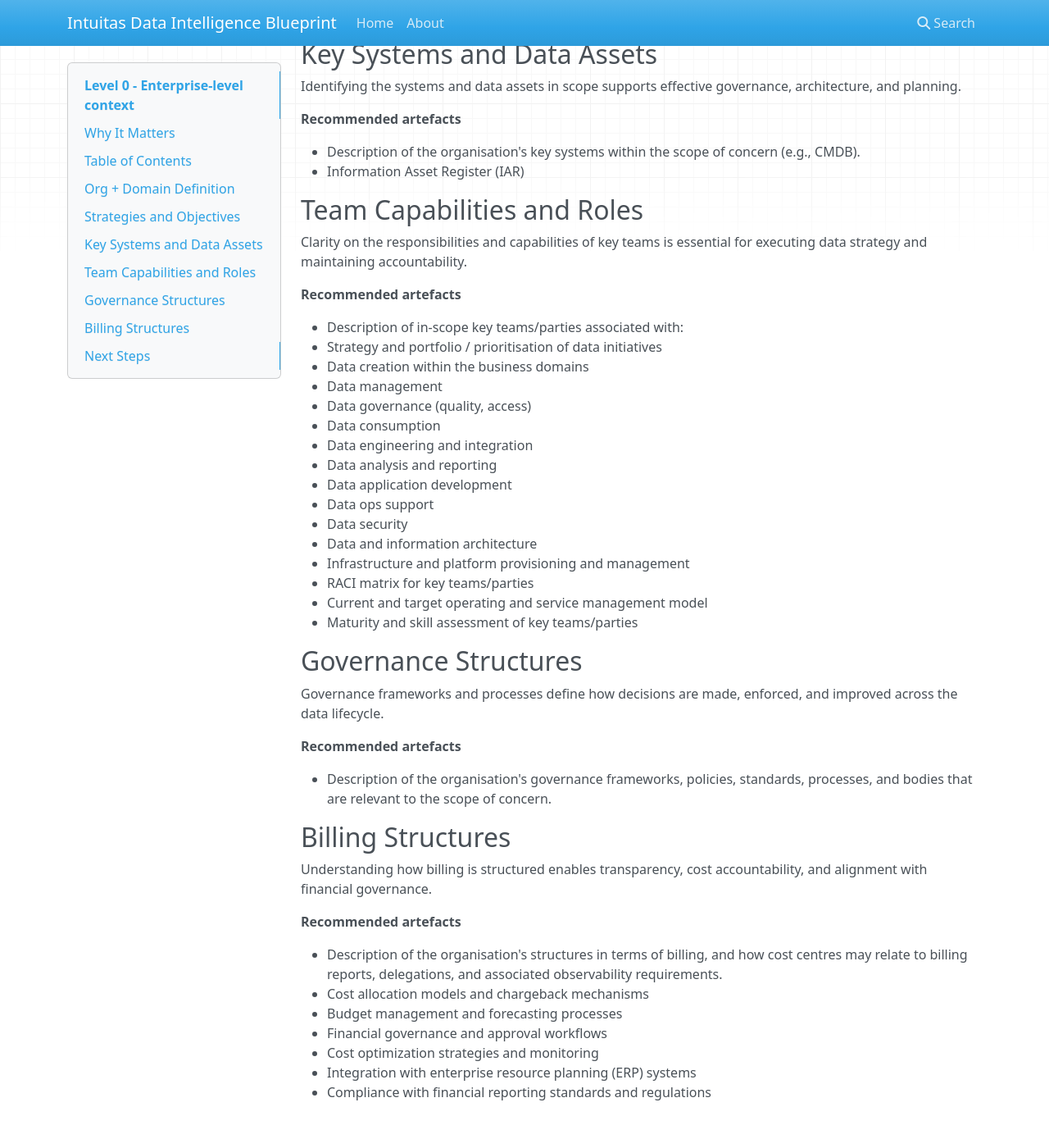
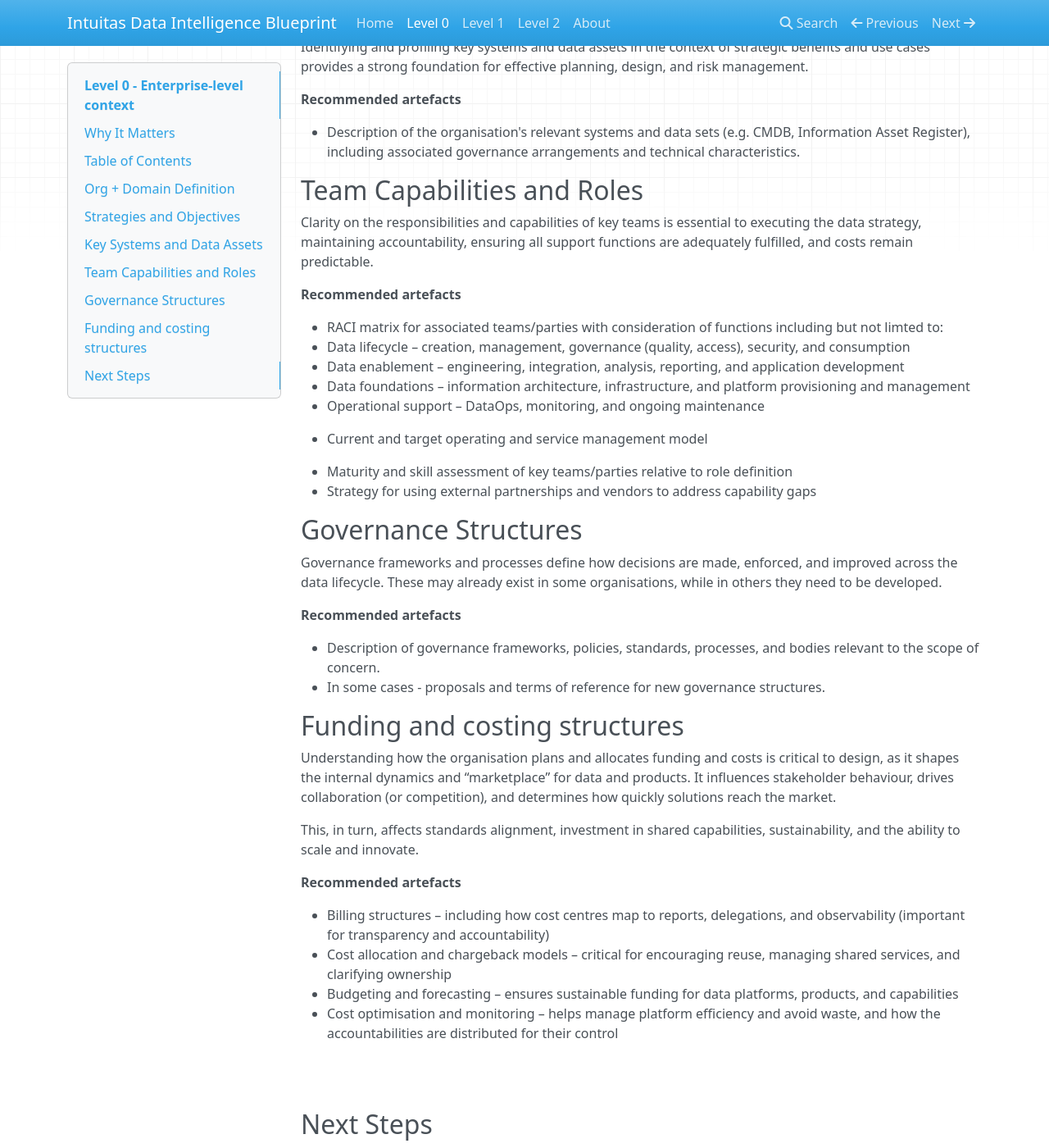
Before and after one commit to bensonchoyintuitas/intuitas_knowledgebase, an MkDocs documentation site: the page built from docs/level_0.md, in a window 1280 px wide and 1400 px high, scrolled down 1839 px. Shown: the whole window at 82% size. Built offline with MkDocs 1.6.1, drawn with Linux system fonts in a browser that asks for light colours; nearby versions of some CDN libraries; some of the changed text lies outside the part shown.

Commit message:
Enhance mkdocs.yml and documentation files by adding navigation links for Levels 0, 1, and 2. Update level_0.md, level_1.md, and level_2.md to improve clarity and consistency in content, including renaming sections and refining descriptions. Adjust build date in index.html to the latest timestamp and ensure search index reflects these changes.

```diff
--- a/docs/level_0.md
+++ b/docs/level_0.md
@@ -18,19 +18,20 @@
 - [Key Systems and Data Assets](#key-systems-and-data-assets)
 - [Team Capabilities and Roles](#team-capabilities-and-roles)
 - [Governance Structures](#governance-structures)
-- [Billing Structures](#billing-structures)
+- [Funding and costing structures](#funding-and-costing-structures)
 
 <br>
 <br>
 
 ## Org + Domain Definition
 
-Understanding the structure of the organisation and its domains is foundational to defining governance, environment and metadata boundaries. While organisations can look to industry patterns and reference architectures for guidance, they are also unique. See [Domain-Centric Design](level_1.md#domain-centric-design) to see further definition.
+Understanding the organisation’s structure and domains is key to setting governance, environment, and metadata boundaries. While industry patterns and reference architectures can guide, each organisation is unique. See [Domain-Centric Design](level_1.md#domain-centric-design) for more.
+
 
 **Recommended artefacts:**
 
-- Description of the organisational boundary and any external organisations that are within the scope of concern.
-- Description of domains and subdomains within the organisation that may have a material bearing on the data governance and data management operating model.
+- Description of the organisational boundary, including any external organisations in scope.
+- Description of domains and subdomains that impact the data governance and management model.
 
 <div align="center">
 
@@ -46,72 +47,60 @@
 
 ## Strategies and Objectives
 
-This section outlines the strategic context in which data, technology, and governance initiatives operate.
+Investing in data initiatives without a clear strategic context risks misalignment and wasted effort. A well-defined strategic context for data, technology, and governance ensures initiatives align with organisational goals, set the right priorities, have a clear scope, support effective governance, and build strong investment and benefits cases.
 
 **Recommended artefacts**
 
-- Description of the organisation's strategies and objectives at the whole-of-enterprise level:
-  - Business strategies, objectives, plans, and initiatives
-  - Technology strategies, objectives, plans, and initiatives
-  - Data and AI strategies, objectives, plans, and initiatives
-
+- Assessment of relevant business, technology, and data/AI strategies, plans, and initiatives.
 
 ## Key Systems and Data Assets
 
-Identifying the systems and data assets in scope supports effective governance, architecture, and planning.
+Identifying and profiling key systems and data assets in the context of strategic benefits and use cases provides a strong foundation for effective planning, design, and risk management.
 
 **Recommended artefacts**
 
-- Description of the organisation's key systems within the scope of concern (e.g., CMDB).
-- Information Asset Register (IAR)
+- Description of the organisation's relevant systems and data sets (e.g. CMDB, Information Asset Register), including associated governance arrangements and technical characteristics.
 
 
 ## Team Capabilities and Roles
 
-Clarity on the responsibilities and capabilities of key teams is essential for executing data strategy and maintaining accountability.
+Clarity on the responsibilities and capabilities of key teams is essential to executing the data strategy, maintaining accountability, ensuring all support functions are adequately fulfilled, and  costs remain predictable.
 
 **Recommended artefacts**
 
-- Description of in-scope key teams/parties associated with:
-  - Strategy and portfolio / prioritisation of data initiatives
-  - Data creation within the business domains
-  - Data management
-  - Data governance (quality, access)
-  - Data consumption
-  - Data engineering and integration
-  - Data analysis and reporting
-  - Data application development
-  - Data ops support
-  - Data security
-  - Data and information architecture
-  - Infrastructure and platform provisioning and management
-- RACI matrix for key teams/parties
+- RACI matrix for associated teams/parties with consideration of functions including but not limted to:
+  - Data lifecycle – creation, management, governance (quality, access), security, and consumption
+  - Data enablement – engineering, integration, analysis, reporting, and application development
+  - Data foundations – information architecture, infrastructure, and platform provisioning and management
+  - Operational support – DataOps, monitoring, and ongoing maintenance
+
 - Current and target operating and service management model
-- Maturity and skill assessment of key teams/parties
+- Maturity and skill assessment of key teams/parties relative to role definition
+- Strategy for using external partnerships and vendors to address capability gaps
 
 
 ## Governance Structures
 
-Governance frameworks and processes define how decisions are made, enforced, and improved across the data lifecycle.
+Governance frameworks and processes define how decisions are made, enforced, and improved across the data lifecycle. These may already exist in some organisations, while in others they need to be developed.
 
 **Recommended artefacts**
 
-- Description of the organisation's governance frameworks, policies, standards, processes, and bodies that are relevant to the scope of concern.
+- Description of governance frameworks, policies, standards, processes, and bodies relevant to the scope of concern.
+- In some cases - proposals and terms of reference for new governance structures.
 
 
-## Billing Structures
+## Funding and costing structures
 
-Understanding how billing is structured enables transparency, cost accountability, and alignment with financial governance.
+Understanding how the organisation plans and allocates funding and costs is critical to design, as it shapes the internal dynamics and “marketplace” for data and products. It influences stakeholder behaviour, drives collaboration (or competition), and determines how quickly solutions reach the market.
+
+This, in turn, affects standards alignment, investment in shared capabilities, sustainability, and the ability to scale and innovate.
 
 **Recommended artefacts**
 
-- Description of the organisation's structures in terms of billing, and how cost centres may relate to billing reports, delegations, and associated observability requirements.
-- Cost allocation models and chargeback mechanisms
-- Budget management and forecasting processes
-- Financial governance and approval workflows
-- Cost optimization strategies and monitoring
-- Integration with enterprise resource planning (ERP) systems
-- Compliance with financial reporting standards and regulations
+- Billing structures – including how cost centres map to reports, delegations, and observability (important for transparency and accountability)
+- Cost allocation and chargeback models – critical for encouraging reuse, managing shared services, and clarifying ownership
+- Budgeting and forecasting – ensures sustainable funding for data platforms, products, and capabilities
+- Cost optimisation and monitoring – helps manage platform efficiency and avoid waste, and how the accountabilities are distributed for their control
 
 <br>
 <br>
--- a/mkdocs.yml
+++ b/mkdocs.yml
@@ -1,11 +1,15 @@
 site_name: Intuitas Data Intelligence Blueprint
 nav:
   - Home: README.md
+  - Level 0: level_0.md
+  - Level 1: level_1.md
+  - Level 2: level_2.md
   - About: about.md
 
 theme:
   name: mkdocs
   logo: assets/intuitas.png
+  prev_next_buttons_location: none
 
 extra_css:
   - assets/custom.css
```
Also changed, not shown: docs/README.md (+29 -27 lines), docs/level_1.md (+50 -42 lines), docs/level_2.md (+90 -45 lines), site/404.html, site/about/index.html, site/data_model/index.html, site/index.html, site/level_0/index.html, site/level_1/index.html, site/level_2/index.html, site/naming_standards_and_conventions/index.html, site/search/search_index.json.
